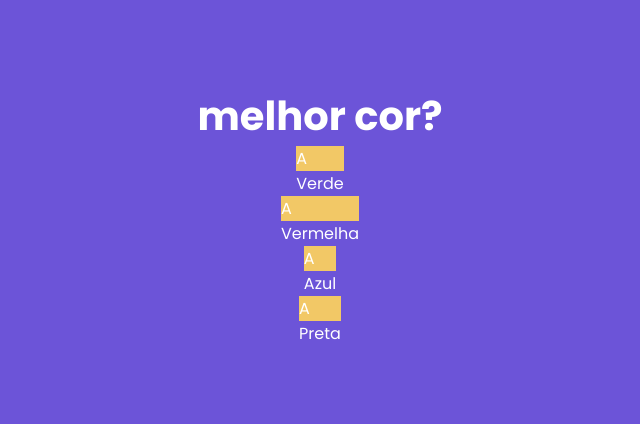
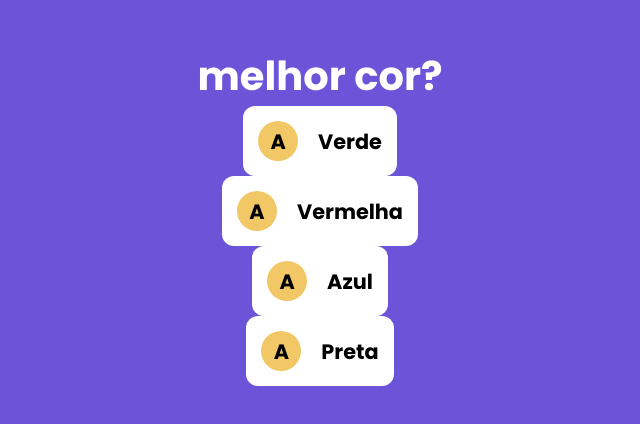
Before and after one commit to fjuncal/quiz-next, a Next.js app: page / in a window 1280 px wide. Shown: the part 184-608 px from the top of the page, without its empty margins (320-960 px from the left). Built offline with nearby package versions, Linux system fonts and the light colour scheme.

Commit message:
acertando CSS do componente de resposta

```diff
--- a/styles/Resposta.module.css
+++ b/styles/Resposta.module.css
@@ -1,3 +1,33 @@
 .resposta {
   display: flex;
 }
+
+.frente,
+.verso {
+  display: flex;
+}
+
+.frente {
+  align-items: center;
+  border-radius: 12px;
+  padding: 15px;
+  color: #000;
+  background-color: #fff;
+}
+
+.letra {
+  display: flex;
+  justify-content: center;
+  align-items: center;
+  height: 40px;
+  width: 40px;
+  border-radius: 20px;
+  font-size: 1.3rem;
+  font-weight: 700;
+  margin-right: 20px;
+}
+
+.valor {
+  font-size: 1.3rem;
+  font-weight: 700;
+}
```
